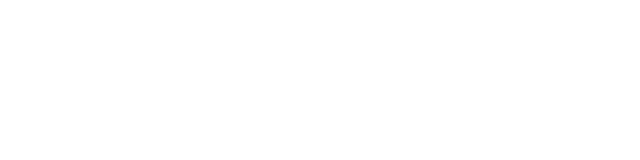
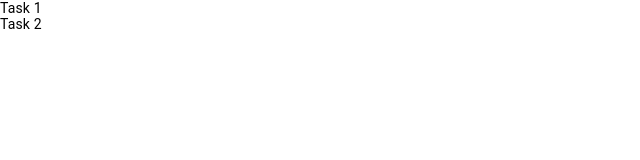
Before and after one commit to ShaggyBa/team-project-todo-app, a React (Create React App) app: page / in a window 1280 px wide. Shown: the top 160 px of the page, without its empty margins (0-640 px from the left). Built offline with nearby package versions, Linux system fonts and the light colour scheme; the HTML template or start-up script is replaced by a standard one.

Commit message:
firstText

```diff
--- a/src/App.tsx
+++ b/src/App.tsx
@@ -1,6 +1,8 @@
 import React from "react";
 import "./reset.css";
 import "./UI-colors.css";
+import { ListItem } from "./components/VariantListItem/ListItem";
+import { ListItems } from "./data/ListItemData";
 
 function App() {
 	return (
@@ -8,6 +10,8 @@
 			<header className="app-header">
 			</header>
 			<div className="container">
+				<ListItem item = {ListItems[0]}></ListItem>
+				<ListItem item = {ListItems[1]}></ListItem>
 			</div>
 		</div>
 	);
--- /dev/null
+++ b/src/components/VariantListItem/ListItem.module.css
@@ -0,0 +1,9 @@
+.listItem {
+    color: #000;
+    font-family: Roboto;
+    font-size: 14px;
+    font-style: normal;
+    font-weight: 400;
+    line-height: normal;
+    letter-spacing: 0.15px;
+}
--- /dev/null
+++ b/src/components/VariantListItem/ListItem.tsx
@@ -0,0 +1,16 @@
+import React from "react";
+import { IListItem } from "../../types/IListItem.types";
+
+import s from "./ListItem.module.css";
+
+interface ListItemProps {
+    item: IListItem
+}
+
+export function ListItem({item}: ListItemProps) {
+    return (
+        <div>
+            <p className = {s.listItem}>{item.title}</p>
+        </div>
+    )
+}
--- /dev/null
+++ b/src/data/ListItemData.tsx
@@ -0,0 +1,14 @@
+import { IListItem } from "../types/IListItem.types";
+
+export const ListItems: IListItem[] = [
+    {
+        "id": 1,
+        "title": "Task 1",
+        "color": "green"
+    },
+    {
+        "id": 2,
+        "title": "Task 2",
+        "color": "blue"
+    }
+]
--- /dev/null
+++ b/src/types/IListItem.types.ts
@@ -0,0 +1,5 @@
+export interface IListItem {
+    id: number;
+    title: string;
+    color: string;
+}
```
